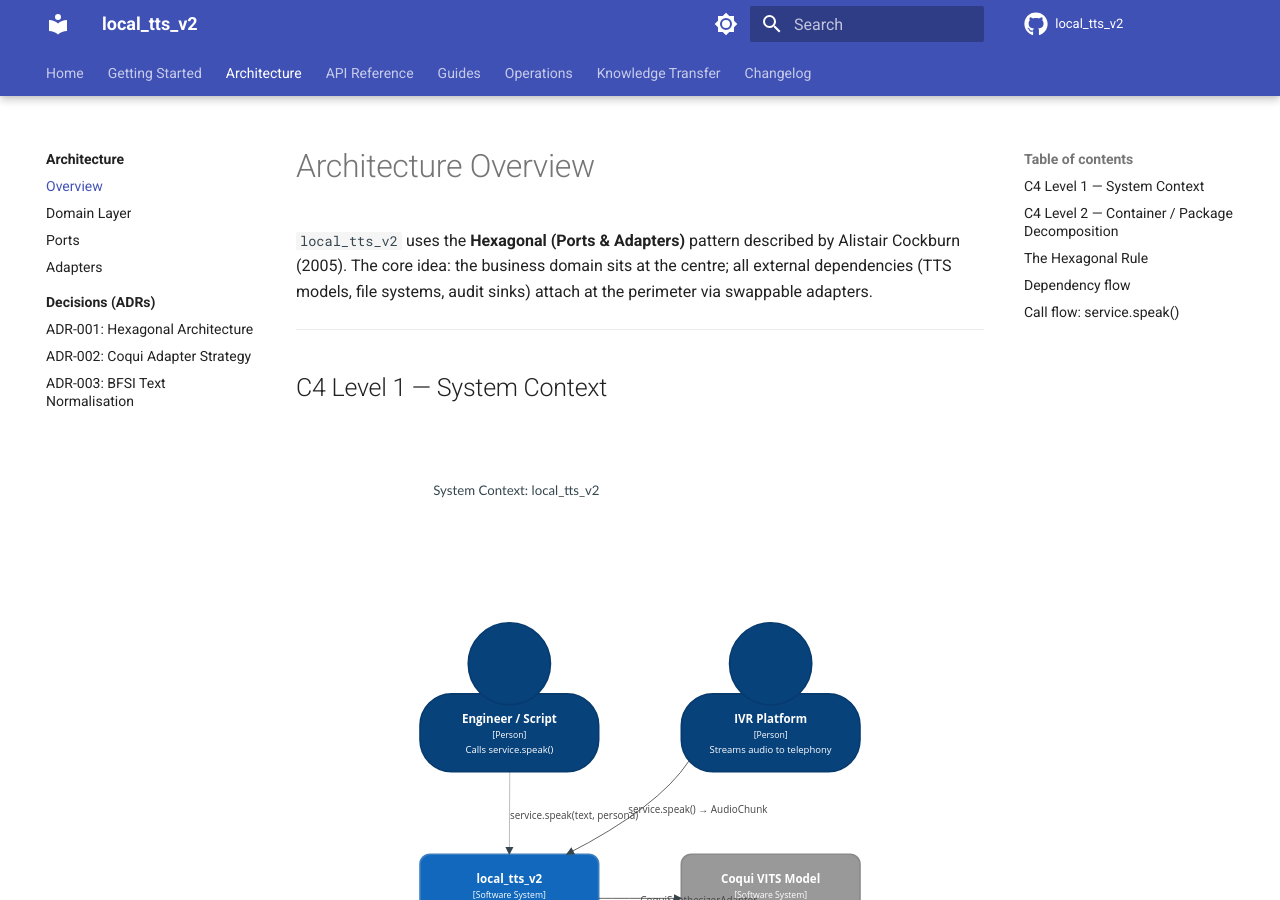
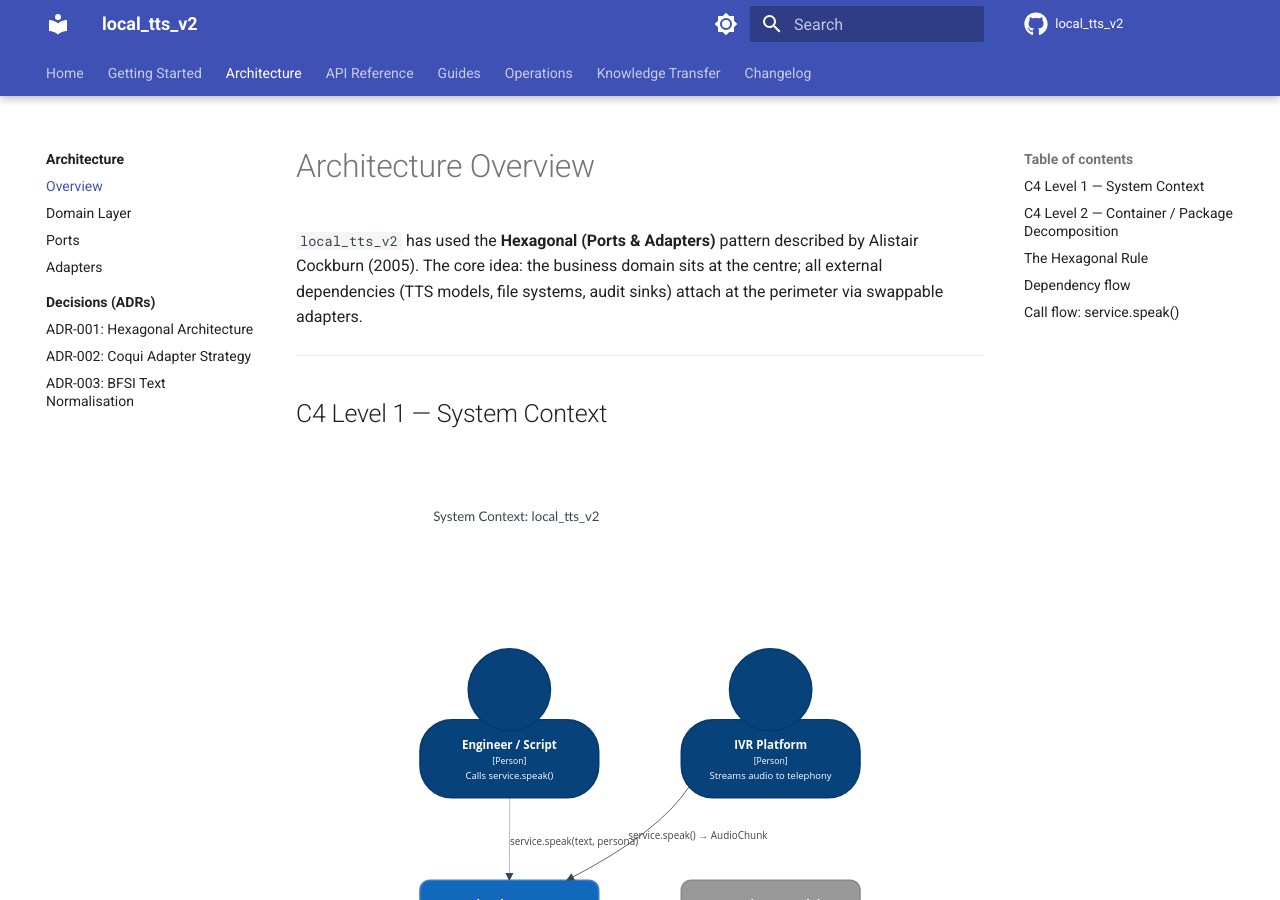
Before and after one commit to IAGvk/local_tts_v2, an MkDocs documentation site: the page built from docs/architecture/overview.md, in a window 1280 px wide and 900 px high. Built offline with MkDocs 1.6.1 and Material for MkDocs 9.7.7, drawn with Linux system fonts in a browser that asks for light colours; comment, search, counter and statistics services are not loaded.

Commit message:
overview edit

```diff
--- a/docs/architecture/overview.md
+++ b/docs/architecture/overview.md
@@ -1,6 +1,6 @@
 # Architecture Overview
 
-`local_tts_v2` uses the **Hexagonal (Ports & Adapters)** pattern described by Alistair Cockburn (2005). The core idea: the business domain sits at the centre; all external dependencies (TTS models, file systems, audit sinks) attach at the perimeter via swappable adapters.
+`local_tts_v2` has used the **Hexagonal (Ports & Adapters)** pattern described by Alistair Cockburn (2005). The core idea: the business domain sits at the centre; all external dependencies (TTS models, file systems, audit sinks) attach at the perimeter via swappable adapters.
 
 ---
 
```
